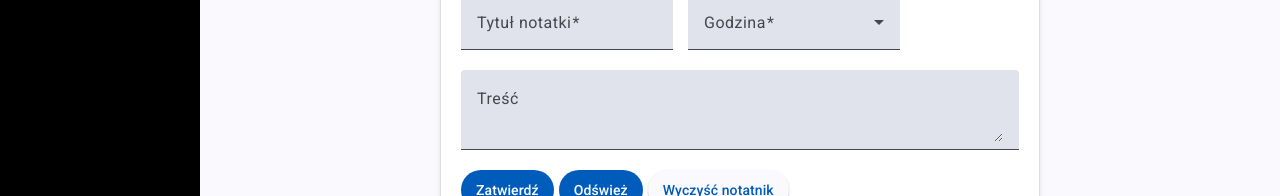
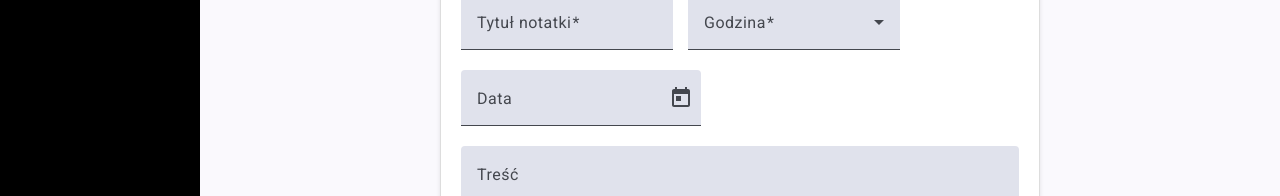
Before and after one commit to A1ien1385/Charlotte_Beauty_app, an Angular app: page /notes in a window 1280 px wide. Shown: the part 179-375 px from the top of the page. Built offline with nearby package versions, Linux system fonts and the light colour scheme; no server answers.

Commit message:
notes forms add deletes and datapicker

```diff
--- a/src/app/app.module.ts
+++ b/src/app/app.module.ts
@@ -16,6 +16,7 @@ import { ReactiveFormsModule } from '@angular/forms';
 import { MatButtonModule } from '@angular/material/button';
 import { HttpClientModule, HttpClient } from '@angular/common/http';
 import {MatDatepickerModule} from '@angular/material/datepicker';
+import {provideNativeDateAdapter} from '@angular/material/core';
 
 
 @NgModule({
@@ -38,9 +39,10 @@ import {MatDatepickerModule} from '@angular/material/datepicker';
     ReactiveFormsModule,
     MatButtonModule,
     HttpClientModule,
-    MatDatepickerModule
+    MatDatepickerModule,
+
   ],
-  providers: [],
+  providers: [provideNativeDateAdapter()],
   bootstrap: [AppComponent]
 })
 export class AppModule { }
--- a/src/app/notes/notes.component.html
+++ b/src/app/notes/notes.component.html
@@ -25,7 +25,12 @@
       </mat-select>
     </mat-form-field>
 
-
+    <mat-form-field>
+      <mat-label>Data</mat-label>
+      <input matInput [matDatepicker]="myDatePicker" formControlName="data">
+      <mat-datepicker-toggle [for]="myDatePicker" matSuffix></mat-datepicker-toggle>
+      <mat-datepicker #myDatePicker></mat-datepicker>
+    </mat-form-field>
 
     <mat-form-field class="textarea-field" appearance="fill">
       <mat-label>Treść</mat-label>
@@ -48,7 +53,7 @@
       <ul class="list-group" *ngIf="loadedPosts.length >= 1 && !isFetching">
         <li class="list-group-item" *ngFor="let post of loadedPosts">
           <h5>{{post.clientName}}</h5>
-          <p>{{post.appointmentTime}}</p>
+          <p>{{post.data | date}} | {{post.appointmentTime}}</p>
           <p>{{post.notes}}</p>
           <button class="warn" (click)="deletePost(post.id)">Usuń notatkę</button>
         </li>
--- a/src/app/notes/notes.component.ts
+++ b/src/app/notes/notes.component.ts
@@ -17,6 +17,7 @@ export class NotesComponent implements OnInit {
     this.form = this.fb.group({
       clientName: [''],
       appointmentTime: [''],
+      data: [''],
       notes: ['']
     });
   }
@@ -27,7 +28,8 @@ export class NotesComponent implements OnInit {
 
   onSubmit() {
     if (this.form.valid) {
-      const formData = this.form.value;
+
+      const formData = { ...this.form.value, data: this.form.value.data.toISOString() }; // Konwertuj datę na ISO string
       formData.appointmentTime = +formData.appointmentTime; // Ensure the time is a number
 
       console.log('Form Submitted!', formData);
--- a/src/app/post.model.ts
+++ b/src/app/post.model.ts
@@ -1,6 +1,7 @@
 export interface Post {
     clientName: string,
-    appointmentTime: number,
+    appointmentTime: any,
+    data: any,
     notes: string,
     id?: any
 }
```
